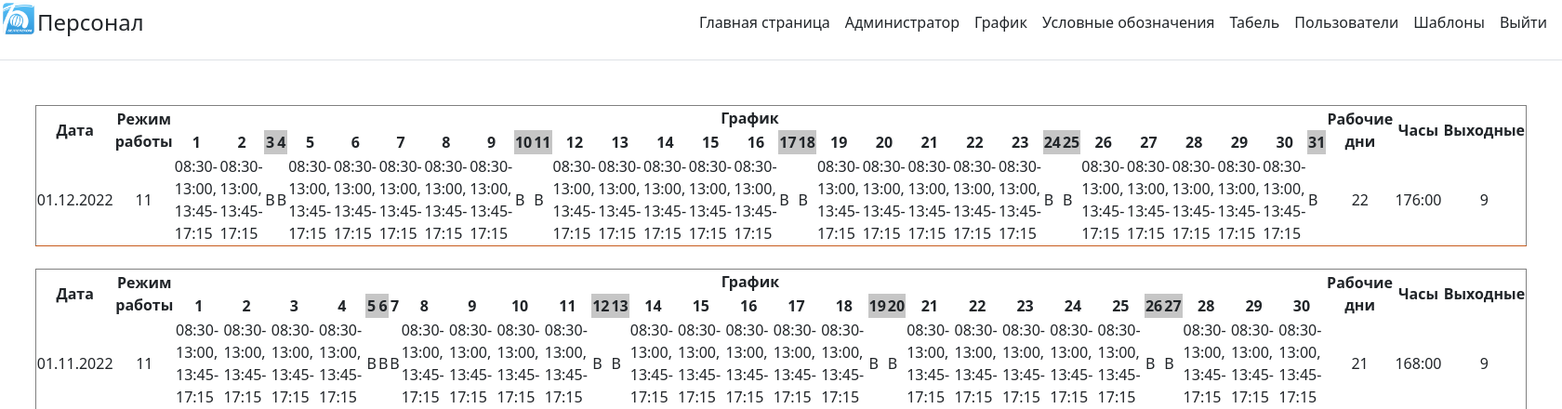
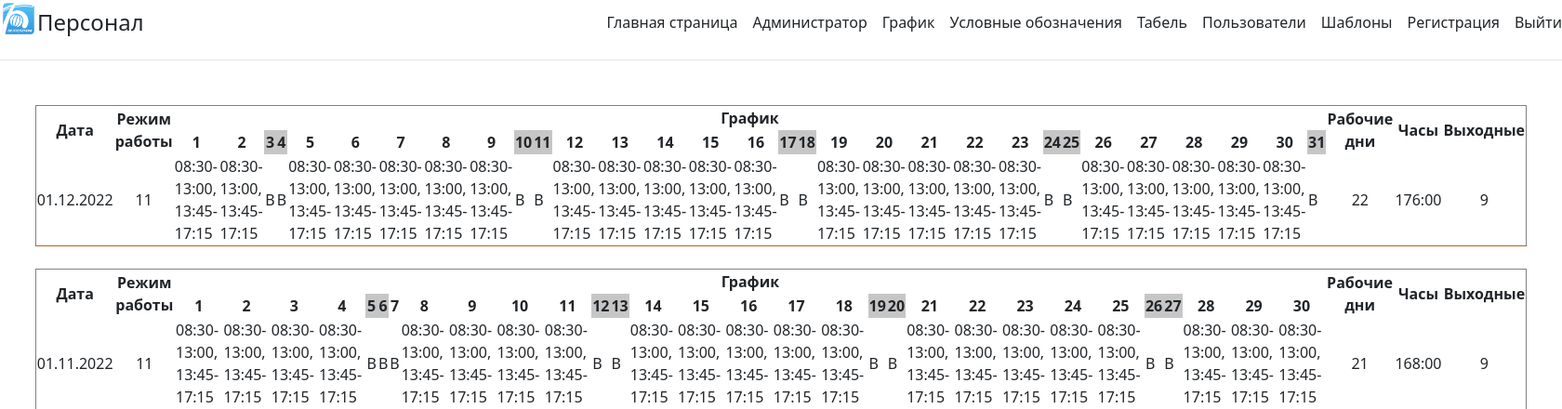
Before and after one commit to GrafanyS/pythonProjectPersonall, a Flask app: page /ShablonList in a window 1680 px wide. Shown: the top 440 px of the page at 93% size. Run offline with Flask 2, Linux system fonts and the light colour scheme; some libraries are stand-ins or nearby versions.

Commit message:
base.html корректировка

```diff
--- a/templates/base.html
+++ b/templates/base.html
@@ -29,8 +29,8 @@
             <a class="me-3 py-2 text-dark text-decoration-none" href="/tabel">Табель</a>
             <a class="me-3 py-2 text-dark text-decoration-none" href="/users">Пользователи</a>
             <a class="me-3 py-2 text-dark text-decoration-none" href="/ShablonList">Шаблоны</a>
-            <a class="me-3 py-2 text-dark text-decoration-none" href="/sing-in>Регистрация</a>
-            <a class=" py-2 text-dark text-decoration-none" href="#">Выйти</a>
+            <a class="me-3 py-2 text-dark text-decoration-none" href="/sing-in">Регистрация</a>
+            <a class="py-2 text-dark text-decoration-none" href="#">Выйти</a>
         </nav>
     </div>
 
```
